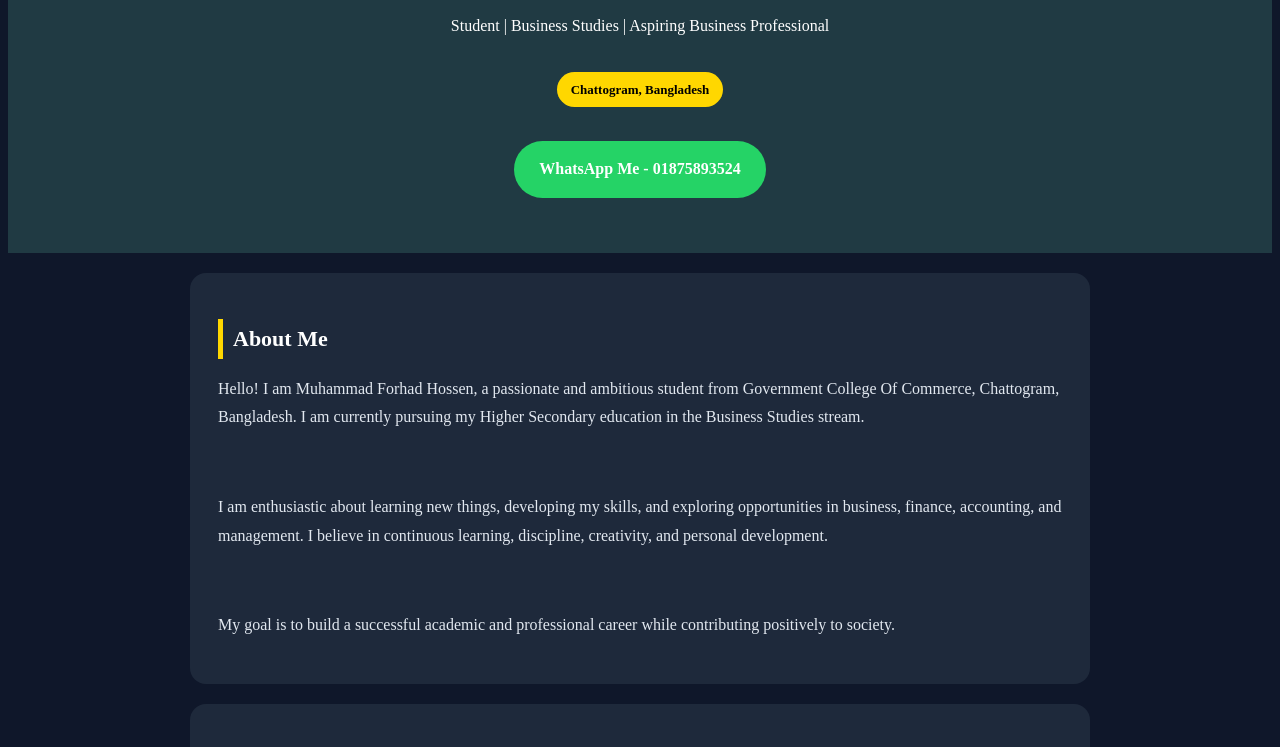
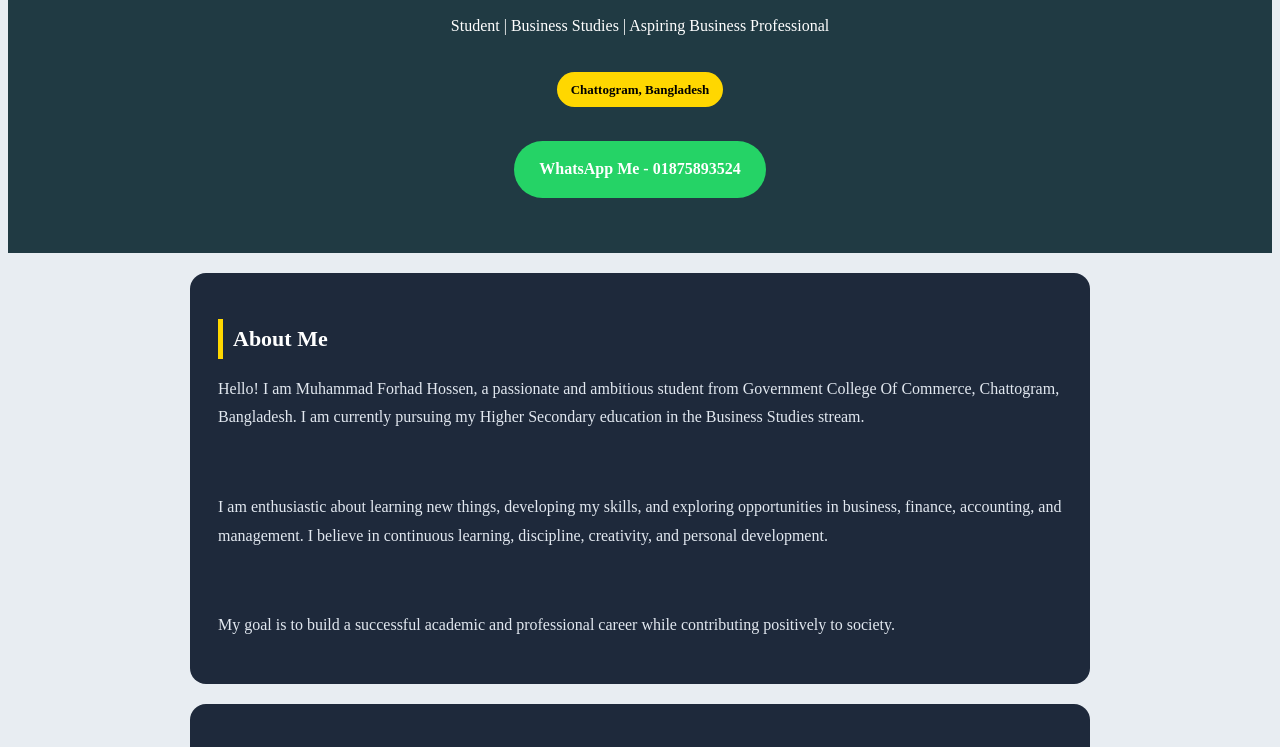
Before and after one commit to mohammadrizwanhossenforhad-pixel/forhad-official, a plain HTML site: page index.html in a window 1280 px wide. Shown: the part 151-898 px from the top of the page. Drawn offline with Linux system fonts and the light colour scheme.

Commit message:
Update index.html

```diff
--- a/index.html
+++ b/index.html
@@ -6,7 +6,7 @@
 <title>Muhammad Forhad Hossen - Student | Business Studies | Aspiring Business Professional</title>
 <style>
 _ {margin:0;padding:0;box-sizing:border-box;font-family:Arial,sans-serif}
-body {background:#0f172a;color:#e2e8f0;line-height:1.8}
+body {background:#e8edf2;color:#e2e8f0;line-height:1.8}
 .hero {background:#203a43;color:#fff;text-align:center;padding:60px 20px 50px}
 .hero h1 {font-size:32px;margin-bottom:8px}
 .badge {display:inline-block;background:#ffd700;color:#000;padding:6px 14px;border-radius:20px;font-weight:bold;font-size:13px;margin-top:15px}
```
